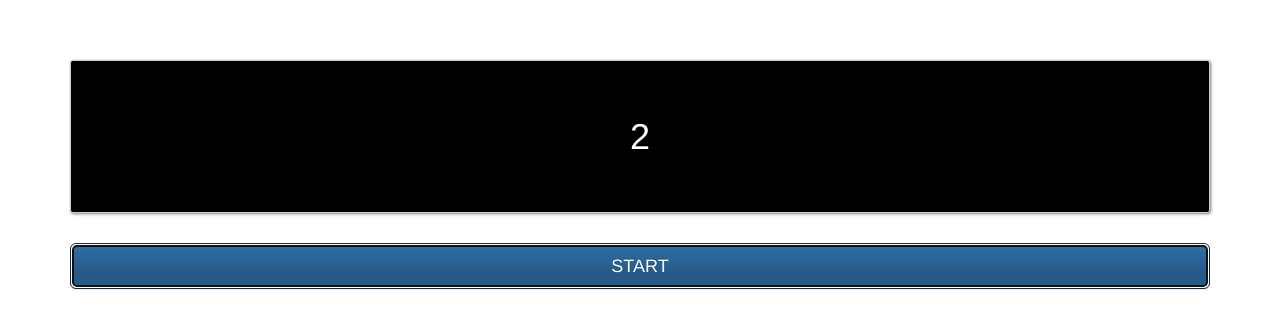
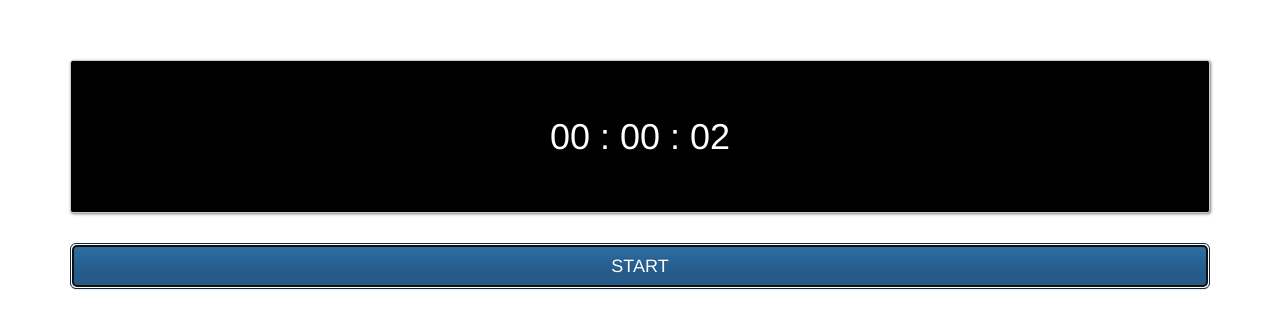
Before and after one commit to yochan0120/timer-js, a plain HTML site: page index.html in a window 1280 px wide. Both pictures are taken after a click on the button "START". Drawn offline with nearby package versions, Linux system fonts and the light colour scheme.

Commit message:
時・分を実装

```diff
--- a/index.html
+++ b/index.html
@@ -31,12 +31,29 @@
       setInterval(goTimer, 10)
     });
 
+    var addZero = function(value){  //functionが10を超えた時に0を足す
+      if(value < 10){
+        value = '0' + value;
+      }
+      return value;
+    }
+
     var goTimer = function(){
       var now = new Date();
 
       var milli = now.getTime() - start.getTime();  //今の時間からボタンを押した時間を引き算する
-      var seconds = Math.floor(milli / 1000);  //秒を1000で割って、小数点以下を切り捨てる
-      document. getElementById('timer').innerHTML = seconds;
+      var seconds = Math.floor(milli / 1000);  //秒を表示 1000で割って、小数点以下を切り捨てる
+      var minutes = Math.floor(seconds / 60);  //分 秒を60で割る
+      var hours = Math.floor(minutes / 60);
+
+      seconds = seconds - minutes * 60; //seconds（秒）が60を超えた場合、超えた分を引く
+      minutes = minutes - hours * 60;
+
+      hours = addZero(hours);
+      minutes = addZero(minutes);
+      seconds = addZero(seconds);
+
+      document. getElementById('timer').innerHTML = hours + ' : ' + minutes + ' : ' + seconds;
     }
 
   </script>
```
